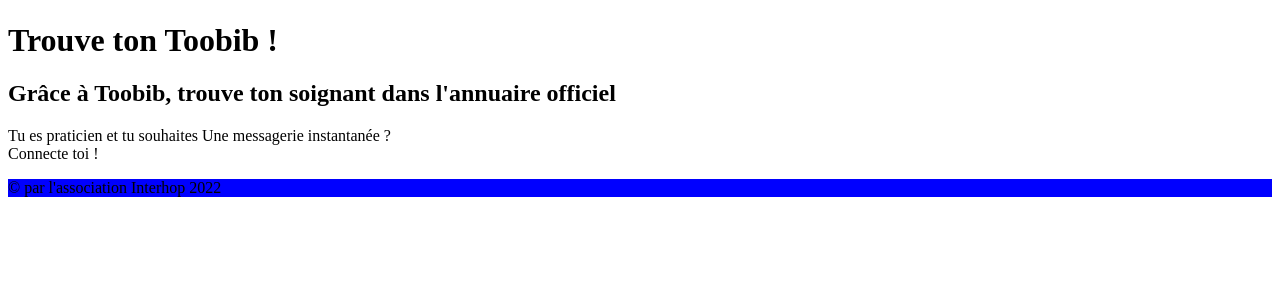
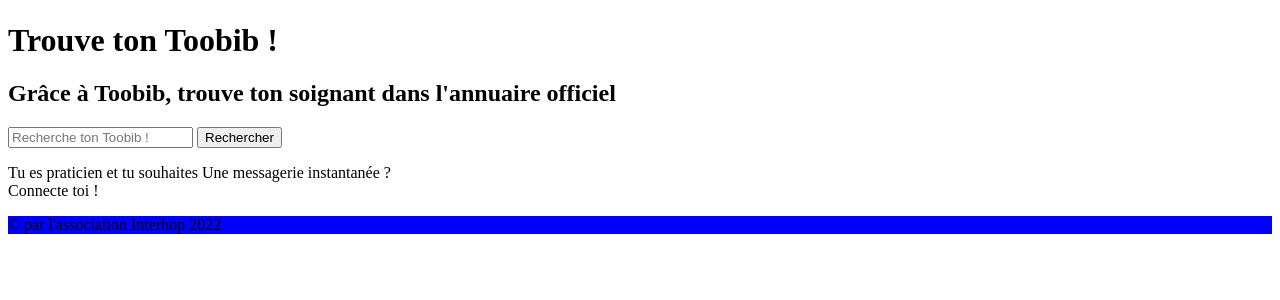
Before and after one commit to ArianeTHEB/Toobib, a Symfony app: template templates/main/accueil.html.twig in a window 1280 px wide. Shown: the part 272-572 px from the top of the page. Run offline with Twig, Linux system fonts and the light colour scheme; the template is opened without the code that fills it, so the values that code supplies are empty; some libraries are stand-ins or nearby versions.

Commit message:
6 : pajout barre de recherche page accueil

```diff
--- a/templates/include/nav.html.twig
+++ b/templates/include/nav.html.twig
@@ -6,7 +6,8 @@
 
 {# pour afficher nav bar hors connexion :
         {% if is_granted('IS_ANONYMOUS')%}
-            Merci de vous connecter
+        afficher a propos,se connecter et rercherche
+
             <button> <a href="{{ path('app_login') }}" title="se connecter">Se Connecter</a></button>
         {%endif%}
 #}
@@ -31,6 +32,7 @@
 
     {# pour afficher la nav connectée :
         {% if is_granted('IS_AUTHENTICATED_FULLY') %}
+        afficher a propos, se déconnecter, mes services, mes données, rechercher
         {%endif%}
     #}
 </nav>
--- a/templates/main/accueil.html.twig
+++ b/templates/main/accueil.html.twig
@@ -9,6 +9,11 @@
         trouve ton soignant
         dans l'annuaire officiel
     </h2>
+    <p>
+        <label for="searchbar"></label>
+        <input id="searchbar" type="text" name="search" placeholder="Recherche ton Toobib !"/>
+        <button type="submit">Rechercher</button>
+    </p>
     <p>Tu es praticien et tu souhaites
         Une messagerie instantanée ?
         <br>
```
